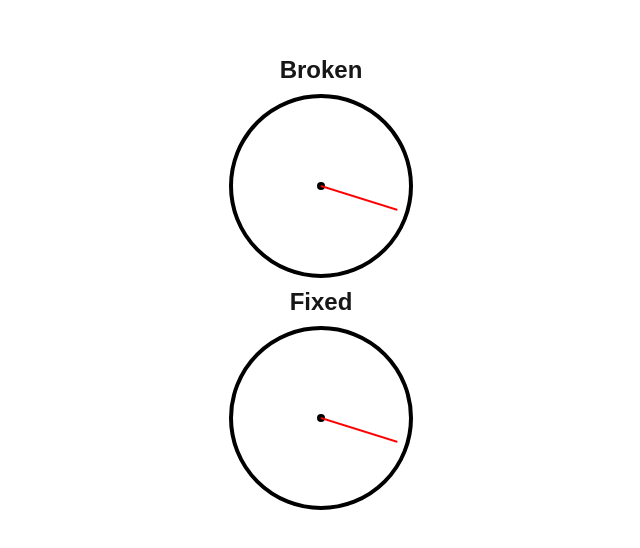
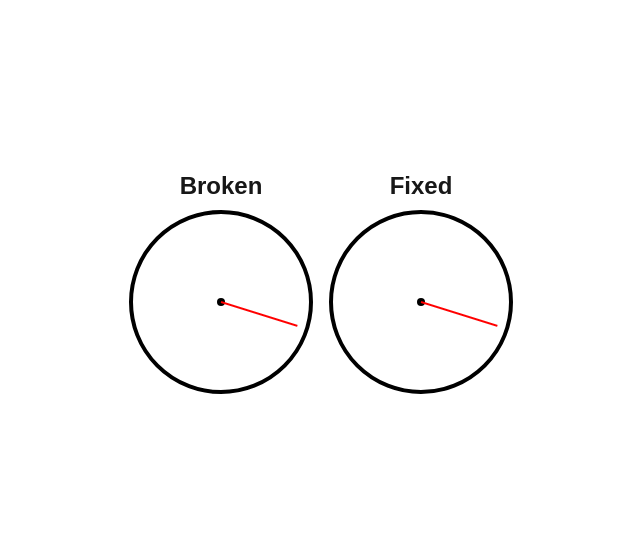
Before and after one commit to ethanniser/hydration-test, a Next.js app: page / in a window 1280 px wide. Shown: the part 114-662 px from the top of the page, without its empty margins (319-959 px from the left). Built offline with nearby package versions, Linux system fonts and the light colour scheme.

Commit message:
change styles

```diff
--- a/src/app/page.tsx
+++ b/src/app/page.tsx
@@ -5,12 +5,16 @@ import { useEffect, useState } from "react";
 
 export default function Page() {
   return (
-    <div className="flex flex-col items-center justify-center h-screen">
-      <h1 className="text-2xl font-bold">Broken</h1>
-      <Clock />
-      <h1 className="text-2xl font-bold">Fixed</h1>
-      <Clock lineId="second-hand" />
-      <InlineScript />
+    <div className="flex flex-row items-center justify-center h-screen">
+      <div className="flex flex-col items-center justify-center">
+        <h1 className="text-2xl font-bold">Broken</h1>
+        <Clock />
+      </div>
+      <div className="flex flex-col items-center justify-center">
+        <h1 className="text-2xl font-bold">Fixed</h1>
+        <Clock lineId="second-hand" />
+        <InlineScript />
+      </div>
     </div>
   );
 }
```
